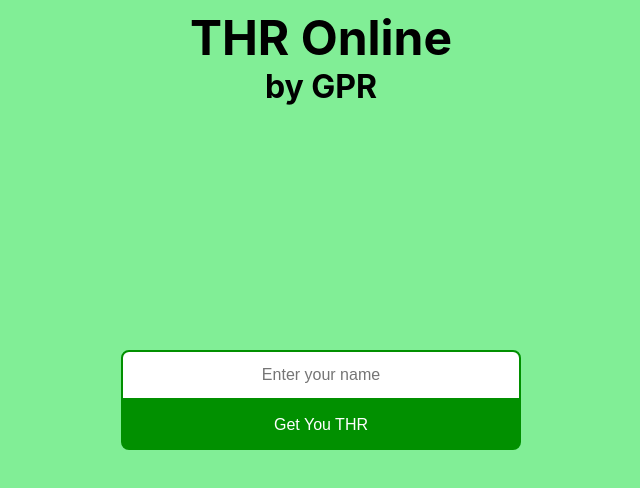
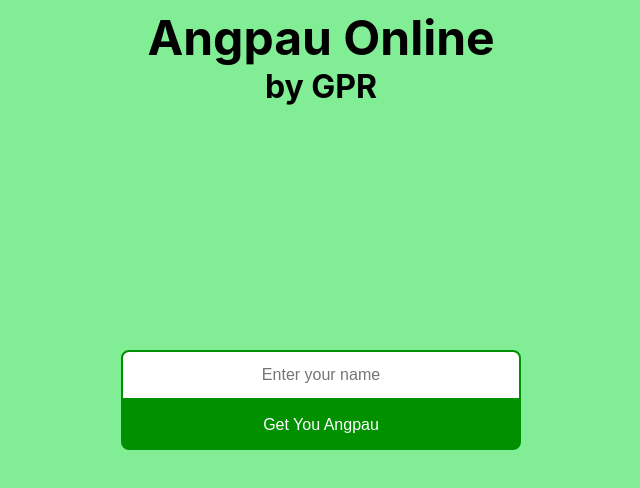
Before and after one commit to gagahpangeran/angpau, a React (Vite) app: page / in a window 1280 px wide. Shown: the top 488 px of the page, without its empty margins (319-959 px from the left). Built offline with nearby package versions, Linux system fonts and the light colour scheme.

Commit message:
change THR to Angpau
Just temporary solution.
Will use some kind of env variable in the future.

```diff
--- a/index.html
+++ b/index.html
@@ -12,7 +12,7 @@
   <link rel="preload" as="image" href="/img/50.jpeg">
   <link rel="preload" as="image" href="/img/100.jpeg">
   <meta name="viewport" content="width=device-width, initial-scale=1.0" />
-  <title>THR Online by GPR</title>
+  <title>Angpau Online by GPR</title>
 </head>
 
 <body>
--- a/src/components/header-text.tsx
+++ b/src/components/header-text.tsx
@@ -22,12 +22,12 @@ export default function HeaderText({
     <header className="header-text">
       {name.length > 0 ? (
         <>
-          <h1>THR for {name}</h1>
+          <h1>Angpau for {name}</h1>
           <h2>{formatter.format(money * 1000)}</h2>
         </>
       ) : (
         <>
-          <h1>THR Online</h1>
+          <h1>Angpau Online</h1>
           <h2>by GPR</h2>
         </>
       )}
--- a/src/components/name-form.tsx
+++ b/src/components/name-form.tsx
@@ -21,7 +21,7 @@ export default function NameForm() {
         name="inputname"
       />
       <button type="submit" className="name-form__button">
-        Get You THR
+        Get You Angpau
       </button>
     </form>
   );
--- a/src/components/result.tsx
+++ b/src/components/result.tsx
@@ -10,9 +10,9 @@ export default function Result({ rupiahStack }: ResultProps) {
     <div className="result">
       <div className="result__link">
         <p>
-          <a href="/">Get New THR</a>
+          <a href="/">Get New Angpau</a>
         </p>
-        <p>THR Online by GPR</p>
+        <p>Angpau Online by GPR</p>
         <p>
           <a
             href="https://github.com/gagahpangeran/angpau/"
```
